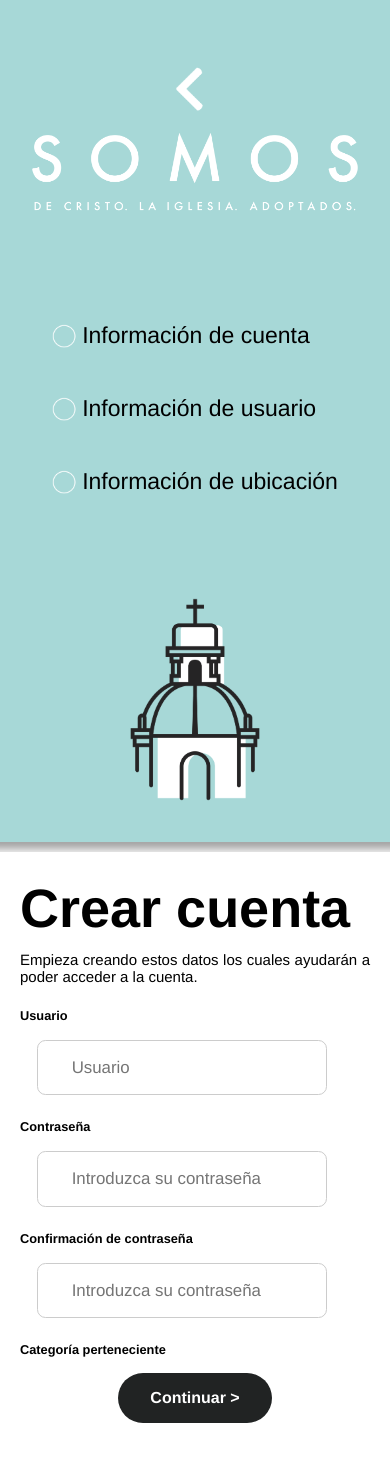
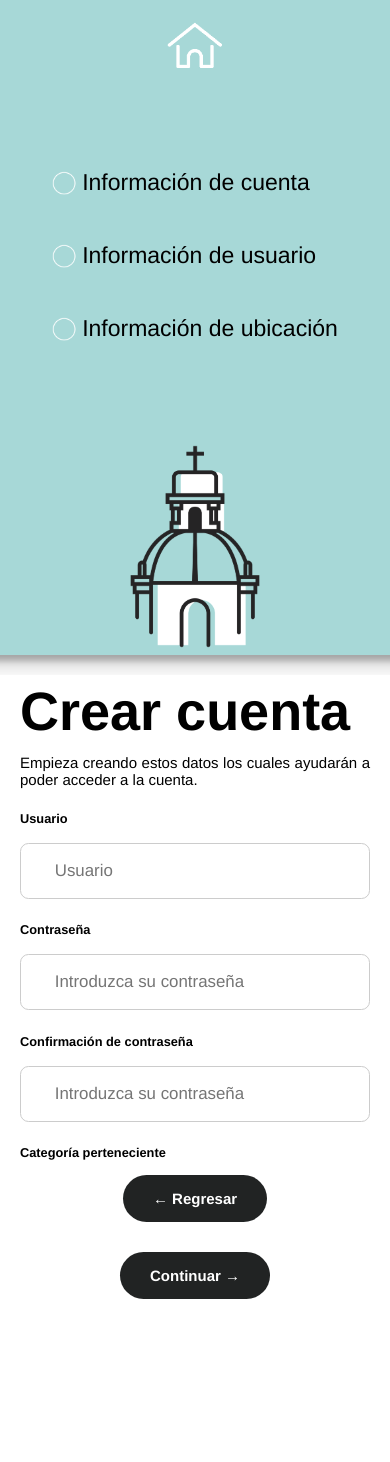
Before and after one commit to Bato007/somos, a React (Create React App) app in the folder front/: page /createaccount in a window 390 px wide. Shown: the top 1462 px of the page. After the commit the page ends 1343 px from the top, so only its background shows below. Built offline with nearby package versions, Linux system fonts and the light colour scheme; the HTML template or start-up script is replaced by a standard one.

Commit message:
arreglo de botones de createaccount

```diff
--- a/front/src/Components/Button/Button.css
+++ b/front/src/Components/Button/Button.css
@@ -6,11 +6,21 @@ button {
   cursor: pointer;
 }
 
-#SignIn, #UploadButton, #Create {
+#SignIn, #UploadButton {
   display: inline-block;
   border-radius: 3em;
   width: fit-content;
   font-size: 1em;
+  background-color: #212323;
+  color: white;
+  margin: 1em;
+}
+
+#Create {
+  display: inline-block;
+  border-radius: 3em;
+  width: fit-content;
+  font-size: 15px;
   background-color: #212323;
   color: white;
   margin: 1em;
--- a/front/src/Components/CreateAccount/Create.css
+++ b/front/src/Components/CreateAccount/Create.css
@@ -22,18 +22,12 @@
     background-color: #A7D8D7;
     min-width:500px;
     width: auto;
-    padding-top: 65px;
     padding-bottom: 35px;
     align-content: center;
-    align-items: center;
     justify-content: center;
     flex-direction: column;
     display: inline-flex;
     flex-wrap: nowrap;
-    margin-left: 0px;
-    margin-right: 20px;
-    padding-right: 0px;
-    padding-left: 20px;
     box-shadow: 0 10px 20px rgba(0,0,0,0.19), 0 6px 6px rgba(0,0,0,0.23);
 }
 
@@ -59,8 +53,6 @@
     display: inline-block;
     width: auto;
     margin-bottom: 0px;
-    padding-top: 20px;
-    margin-top: 10px;
 }
 
 .titulo{
@@ -73,13 +65,21 @@
 }
 
 .back{
-    padding-right: 10px;
+    align-content: center;
+    margin-left: 140px;
+}
+
+.church{
+    align-content: center;
+    align-items: center;
+    align-self: center;
 }
 
 .right h3 {
     padding: 0px ;
     margin: 7px 0 0 0;
     font-size: 0.8em;
+    text-align: left;
 }
 
 .right h2{
@@ -98,9 +98,49 @@
         flex-direction: row;
         justify-content: space-between;
     }
+
     .left{
         padding-left: 20px;
         padding-right: 20px;
         margin-right: 15px;
+        height: 800px;
+        width: 600px;
     }
 }
+
+@media (max-width: 905px){
+    .botonesCA{
+        flex-direction: column;
+        justify-content: space-between;
+    }
+
+    .left{
+        height: 1000px;
+        width: 600px;
+    }
+
+    .back{
+        align-content: center;
+        margin-left: 110px;
+    }
+}
+
+@media (max-width: 500px){
+    .right{
+        margin-top: 20px;
+    }
+
+    .left{
+        height: 600px;
+        width: 500px;
+        padding-top: 25px;
+        padding-bottom: 30px;
+    }
+    .back{
+        align-items: center;
+        align-content: center;
+        margin-top: 20px;
+        margin-left: auto;
+        margin-right: auto;
+    }
+}
--- a/front/src/Components/CreateAccount/Info.jsx
+++ b/front/src/Components/CreateAccount/Info.jsx
@@ -3,9 +3,8 @@ import { useHistory } from 'react-router-dom'
 import Button from '../Button/Button'
 import Input from '../Input/Input'
 import iglesia from './images/logoSomos.png'
-import logo from './images/logo.png'
 import pre from './images/pre.png'
-import back from './images/back.png'
+import back from './images/home2.png'
 import './Create.css'
 
 
@@ -48,10 +47,7 @@ const Create = () => {
         <div id= "info">
             <div className="division">
             <div className="left">
-                <div className="division">
-                    <img src={back} alt="back" width="30px" className="back" onClick={() => history.push('../home')} />
-                    <img src={logo} alt="somos logo" width="350px" min-width="30px" />
-                </div>
+                <img src={back} alt="back" width="60px" className="back" onClick={() => history.push('../home')} />
                 <div className="containerC">
                     <div className="containerText">
                         <img src={pre} alt="pre" width="25px"/>
@@ -66,23 +62,26 @@ const Create = () => {
                         <p>Información de ubicación</p>
                     </div>
                 </div>
-                <img src={iglesia} alt="iglesia somos" width="170px" min-width="50px"/>
+                <img src={iglesia} alt="iglesia somos"  className ="church" width="170px"/>
             </div>
             <div className="right">
                 <div className="titulo">Crear cuenta</div>
                 <h2>Empieza creando estos datos los cuales  ayudarán a poder
                 acceder a la cuenta.</h2>
                 <h3>Usuario</h3>
-                <Input className="InputLogin" type="text" name="username" placeholder="Usuario" onChange={(event) => setUser(event.target.value)} />
+                <center>
+                    <Input className="InputCreate" type="text" name="username" placeholder="Usuario" onChange={(event) => setUser(event.target.value)} />
                     <h3>Contraseña</h3>
-                <Input className="InputLogin" type="password" name="password" placeholder="Introduzca su contraseña" onChange={(event) => setPass(event.target.value)} />
+                    <Input className="InputCreate" type="password" name="password" placeholder="Introduzca su contraseña" onChange={(event) => setPass(event.target.value)} />
                     <h3>Confirmación de contraseña</h3>
-                <Input className="InputLogin" type="password" name="password" placeholder="Introduzca su contraseña" onChange={(event) => setConf(event.target.value)} />
+                    <Input className="InputCreate" type="password" name="password" placeholder="Introduzca su contraseña" onChange={(event) => setConf(event.target.value)} />
                     <h3>Categoría perteneciente</h3>
-                <center>
-                    <Button id="Create" name="Continuar >" onClick={nextScreen}  />
+                    <div className="containerText botonesCA">
+                    <Button id="Create" name="←  Regresar" onClick={() => history.push('../home')}  />
+                    <Button id="Create" name="Continuar →" onClick={nextScreen}  />
+                    </div>
+                    <Error error={error} />
                 </center>
-                <Error error={error} />
             </div>
             </div>
         </div>
--- a/front/src/Components/CreateAccount/Ubicacion.jsx
+++ b/front/src/Components/CreateAccount/Ubicacion.jsx
@@ -3,10 +3,9 @@ import { useHistory, useLocation } from 'react-router-dom'
 import Button from '../Button/Button'
 import Input from '../Input/Input'
 import iglesia from './images/logoSomos.png'
-import logo from './images/logo.png'
 import pre from './images/pre.png'
 import post from './images/post.png'
-import back from './images/back.png'
+import back from './images/home2.png'
 import './Create.css'
 
 const Error = ({error}) => {
@@ -45,10 +44,7 @@ const Ubicacion = () => {
         <div id= "Ubicacion">
             <div className="division">
                 <div className="left">
-                    <div className="division">
-                        <img src={back} alt="back" width="30px" className="back" onClick={() => history.push('../createaccount-2')} />
-                        <img src={logo} alt="somos logo" width="350px" min-width="30px" />
-                    </div>
+                    <img src={back} alt="back" width="60px" className="back" onClick={() => history.push('../createaccount-2')} />
                     <div className="containerC">
                     <div className="containerText">
                         <img src={post} alt="pre" width="25px"/>
@@ -63,19 +59,22 @@ const Ubicacion = () => {
                         <p>Información de ubicación</p>
                     </div>
                     </div>
-                    <img src={iglesia} alt="iglesia somos" width="170px" min-width="50px"/>
+                    <img src={iglesia} alt="iglesia somos" width="170px" className ="church"/>
                 </div>
                 <div className="right">
                     <div className="titulo">Información personal</div>
                     <h2>La información proporcionada no será compartida, únicamente estará disponible para el personal autorizado de SOMOS.</h2>
-                    <h3>Lugar de trabajo</h3>
-                    <Input className="InputLogin" type="text" name="Trabajo" placeholder="Dirección de trabajo" onChange={(event) => setJob(event.target.value)} />
-                    <h3>Área de residencia</h3>
-                    <Input className="InputLogin" type="text" name="Residencia" placeholder="IResidencia" onChange={(event) => setPlace(event.target.value)} />
                     <center>
-                        <Button id="Create" name="Continuar >" onClick={showData}  />
+                        <h3>Lugar de trabajo</h3>
+                        <Input className="InputCreate" type="text" name="Trabajo" placeholder="Dirección de trabajo" onChange={(event) => setJob(event.target.value)} />
+                        <h3>Área de residencia</h3>
+                        <Input className="InputCreate" type="text" name="Residencia" placeholder="IResidencia" onChange={(event) => setPlace(event.target.value)} />
+                        <center>
+                        <Button id="Create" name="←  Regresar" onClick={() => history.push('../home')}  />
+                            <Button id="Create" name="Continuar >" onClick={showData}  />
+                        </center>
+                        <Error error={error} />
                     </center>
-                    <Error error={error} />
                 </div>
             </div>
         </div>
--- a/front/src/Components/CreateAccount/Usuario.jsx
+++ b/front/src/Components/CreateAccount/Usuario.jsx
@@ -3,8 +3,7 @@ import { useHistory, useLocation } from 'react-router-dom'
 import Button from '../Button/Button'
 import Input from '../Input/Input'
 import iglesia from './images/logoSomos.png'
-import logo from './images/logo.png'
-import back from './images/back.png'
+import back from './images/home2.png'
 import pre from './images/pre.png'
 import post from './images/post.png'
 import './Create.css'
@@ -49,10 +48,7 @@ const Usuario = () => {
         <div id= "Usuario">
             <div className="division">
                 <div className="left">
-                    <div className="division">
-                        <img src={back} alt="back" width="30px" className="back" onClick={() => history.push('../createaccount')} />
-                        <img src={logo} alt="somos logo" width="350px" min-width="30px" />
-                    </div>
+                    <img src={back} alt="back" width="60px" className="back" onClick={() => history.push('../createaccount')} />
                     <div className="containerC">
                     <div className="containerText">
                         <img src={post} alt="pre" width="25px"/>
@@ -67,21 +63,24 @@ const Usuario = () => {
                         <p>Información de ubicación</p>
                     </div>
                     </div>
-                    <img src={iglesia} alt="iglesia somos" width="170px" min-width="50px"/>
+                    <img src={iglesia} alt="iglesia somos" width="170px"  className ="church"/>
                 </div>
                 <div className="right">
                     <div className="titulo">Agregar información</div>
                     <h2>Llena este apartado por si en algún momento se llega a olvidar la contraseña o el usuario.</h2>
-                    <h3>Dirección de email</h3>
-                    <Input className="InputLogin" type="text" name="email" placeholder="Correo electrónico" onChange={(event) => setMail(event.target.value)} />
-                    <h3>Nombre</h3>
-                    <Input className="InputLogin" type="text" name="nombre" placeholder="Nombre completo" onChange={(event) => setName(event.target.value)} />
-                    <h3>Número telefónico</h3>
-                    <Input className="InputLogin" type="number" name="teléfono" placeholder="Teléfono" onChange={(event) => setPhone(event.target.value)} />
                     <center>
-                        <Button id="Create" name="Continuar >" onClick={nextScreen}  />
+                        <h3>Dirección de email</h3>
+                        <Input className="InputCreate" type="text" name="email" placeholder="Correo electrónico" onChange={(event) => setMail(event.target.value)} />
+                        <h3>Nombre</h3>
+                        <Input className="InputCreate" type="text" name="nombre" placeholder="Nombre completo" onChange={(event) => setName(event.target.value)} />
+                        <h3>Número telefónico</h3>
+                        <Input className="InputCreate" type="number" name="teléfono" placeholder="Teléfono" onChange={(event) => setPhone(event.target.value)} />
+                        <center>
+                            <Button id="Create" name="←  Regresar" onClick={() => history.push('../home')}  />
+                            <Button id="Create" name="Continuar→" onClick={nextScreen}  />
+                        </center>
+                        <Error error={error} />
                     </center>
-                    <Error error={error} />
                 </div>
             </div>
         </div>
--- a/front/src/Components/Input/Input.css
+++ b/front/src/Components/Input/Input.css
@@ -13,6 +13,13 @@ input {
   color: black;
 }
 
+.InputCreate {
+  color: black;
+  width: 100%;
+  margin: 1em 0;
+
+}
+
 @media (min-width: 800px) {
   input {
     font-size: 2.5vh;
```
Also changed, not shown: front/src/Components/CreateAccount/images/home.png (added), front/src/Components/CreateAccount/images/home2.png (added). Lines whose indentation alone changed are shown as unchanged.
